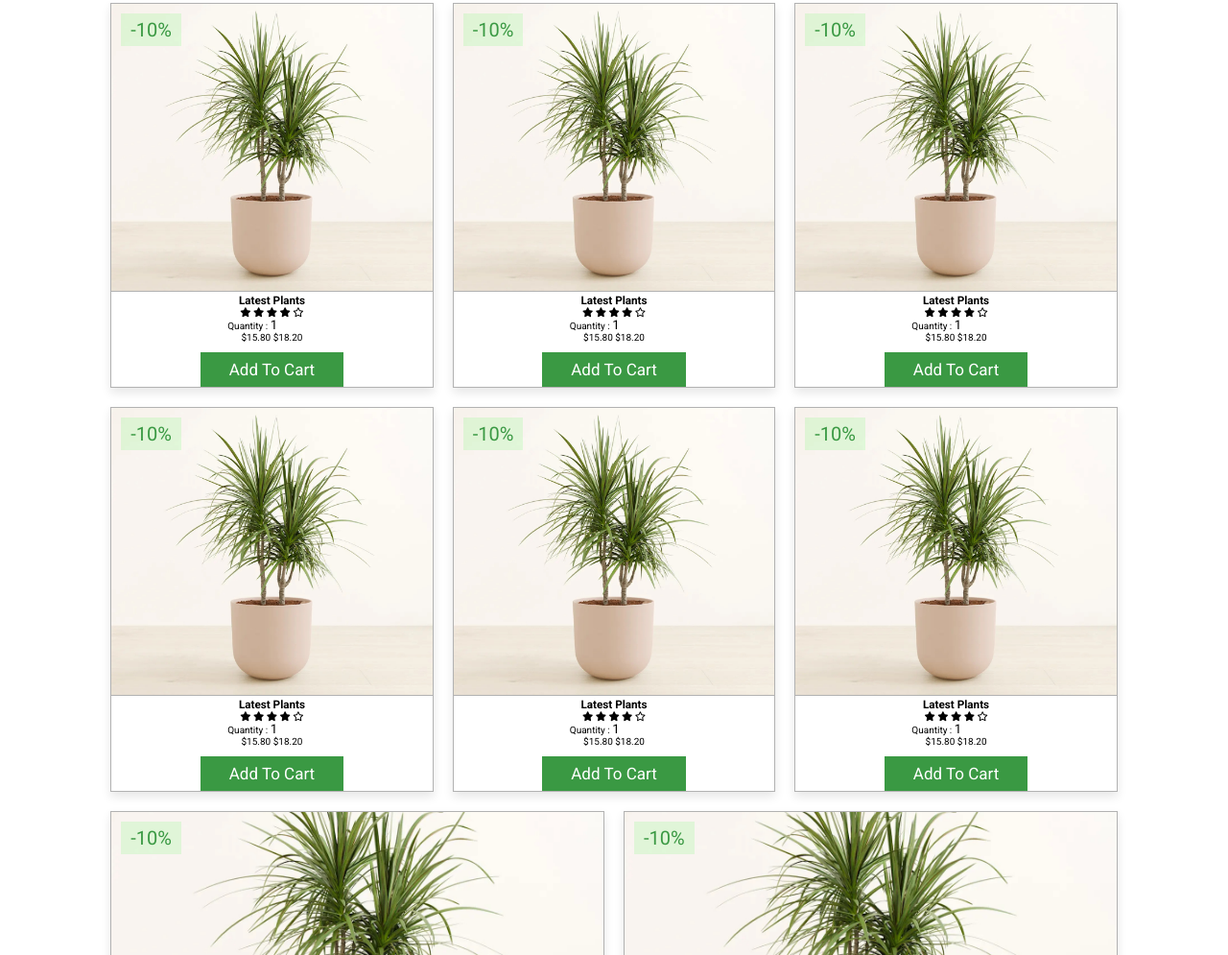
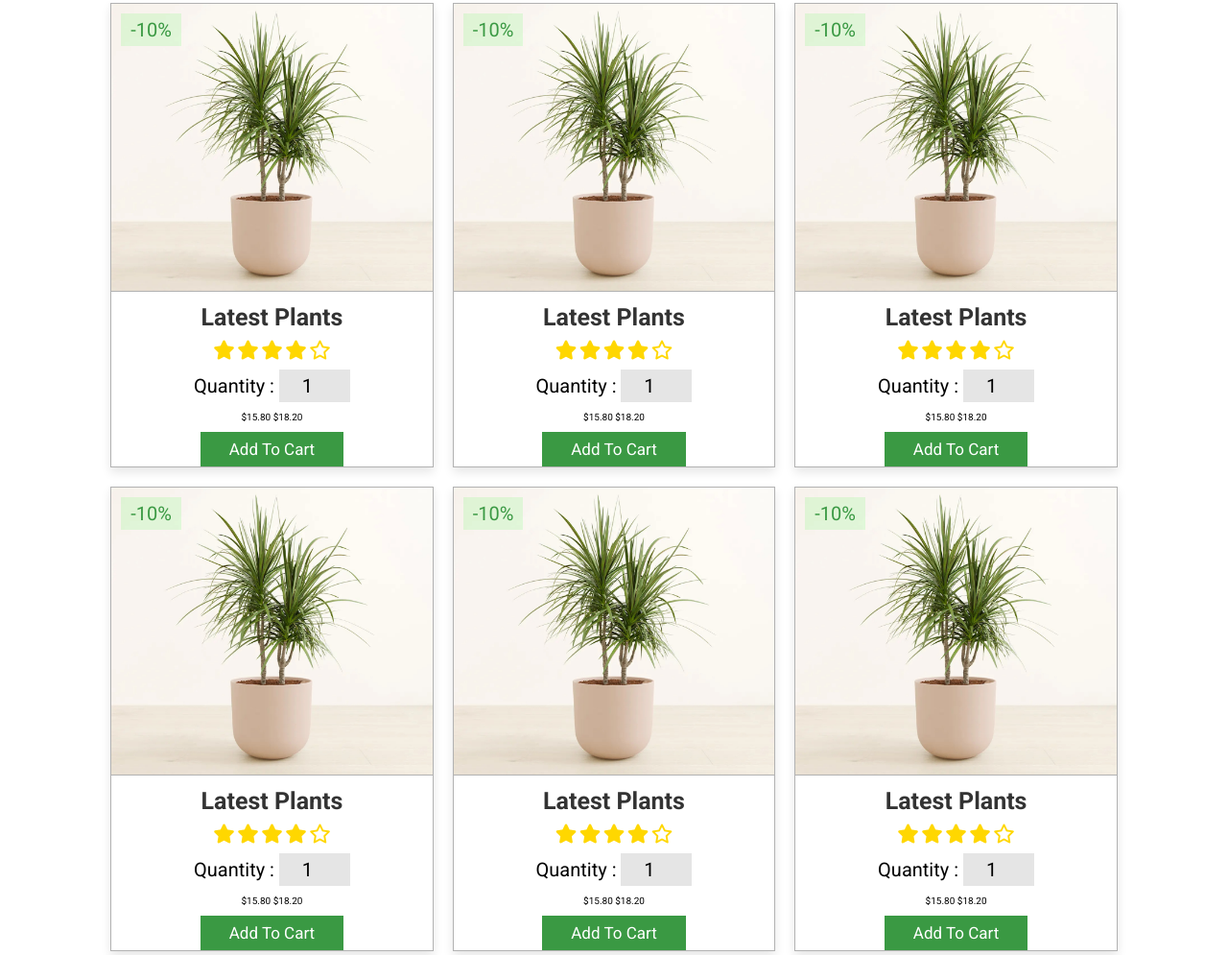
Before and after one commit to Zeynab-jalalian/Flower-Web, a plain HTML site: page index.html in a window 1280 px wide. Shown: the part 1617-2612 px from the top of the page at 96% size. Drawn offline with nearby package versions, Linux system fonts and the light colour scheme.

Commit message:
quantity css

```diff
--- a/style.css
+++ b/style.css
@@ -342,10 +342,12 @@ html {
     padding: 0.5rem;
     box-shadow: 0 0.5rem 1rem rgba(0, 0, 0, 0.1);
 }
-.product .box-container .box:hover .icons{
+
+.product .box-container .box:hover .icons {
     right: 1rem;
 }
-.product .box-container .box .icons  a{
+
+.product .box-container .box .icons a {
     height: 4rem;
     width: 4rem;
     line-height: 4rem;
@@ -354,13 +356,33 @@ html {
     border-radius: 5rem;
     margin: 0.1rem;
 }
-.product .box-container .box .icons a:hover{
+
+.product .box-container .box .icons a:hover {
     color: #fff;
     background: var(--green);
 }
 
-
-
+.product .box-container .box h3 {
+    color: #333;
+    font-size: 2.5rem;
+    padding: 1rem 0;
+}
+.product .box-container .box .stars i{
+    font-size: 2rem;
+    color: gold;
+}
+.product .box-container .box .quantity{
+    padding: 1rem 0;
+}
+.product .box-container .box .quantity span{
+ font-size: 2rem;
+}
+.product .box-container .box .quantity input{
+    font-size: 2rem;
+    padding: 0.5rem;
+    text-align: center;
+    background: rgba(0, 0, 0, 0.1);
+}
 
 /*responsive*/
 @media(max-width:1200px) {
```
